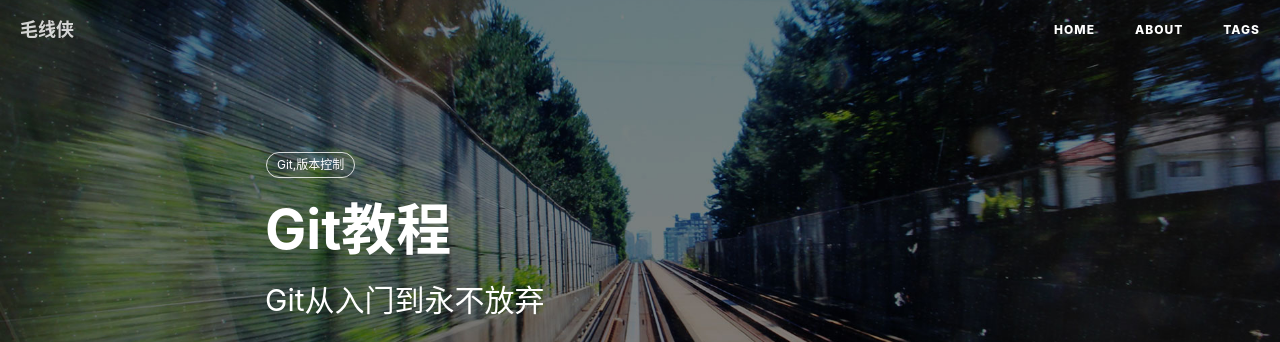
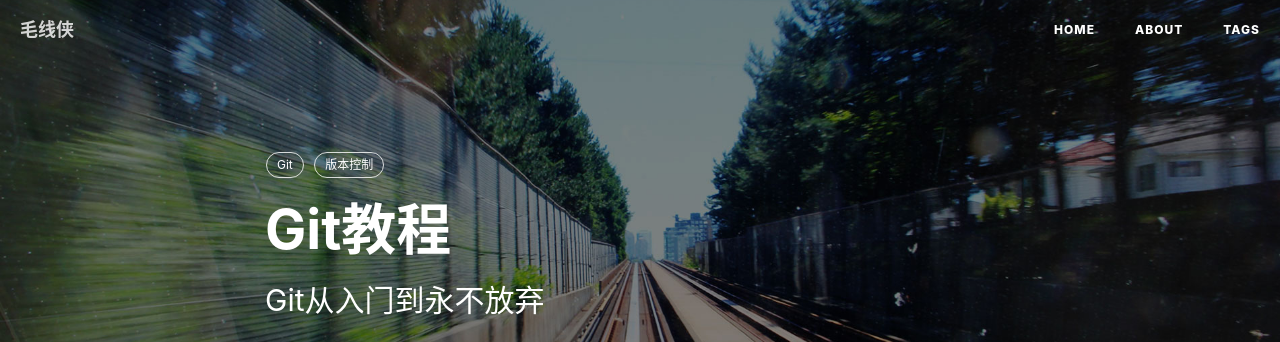
Before and after one commit to hefuduo/hefuduo.github.io, a Jekyll site: the page built from _posts/2017-02-14-git教程-2017.md, in a window 1280 px wide. Shown: the top 342 px of the page. Built offline with Jekyll 4.4.1, drawn with Linux system fonts in a browser that asks for light colours; nearby versions of some CDN libraries; comment, search, counter and statistics services are not loaded.

Commit message:
fix the tag Signed-off-by: hefuduo <hefuduo@meituan.com>

```diff
--- a/_posts/2017-02-14-git教程-2017.md
+++ b/_posts/2017-02-14-git教程-2017.md
@@ -6,5 +6,6 @@ date:       2017-02-14 17:09:00
 author:     "LeoHe"
 header-img: "img/post-bg-2015.jpg"
 tags:
-    - Git,版本控制
+    - Git
+    - 版本控制
 ---
```
Also changed, not shown: _posts/2017-02-14-防御性编程-2017.md (+2 -1 lines).
